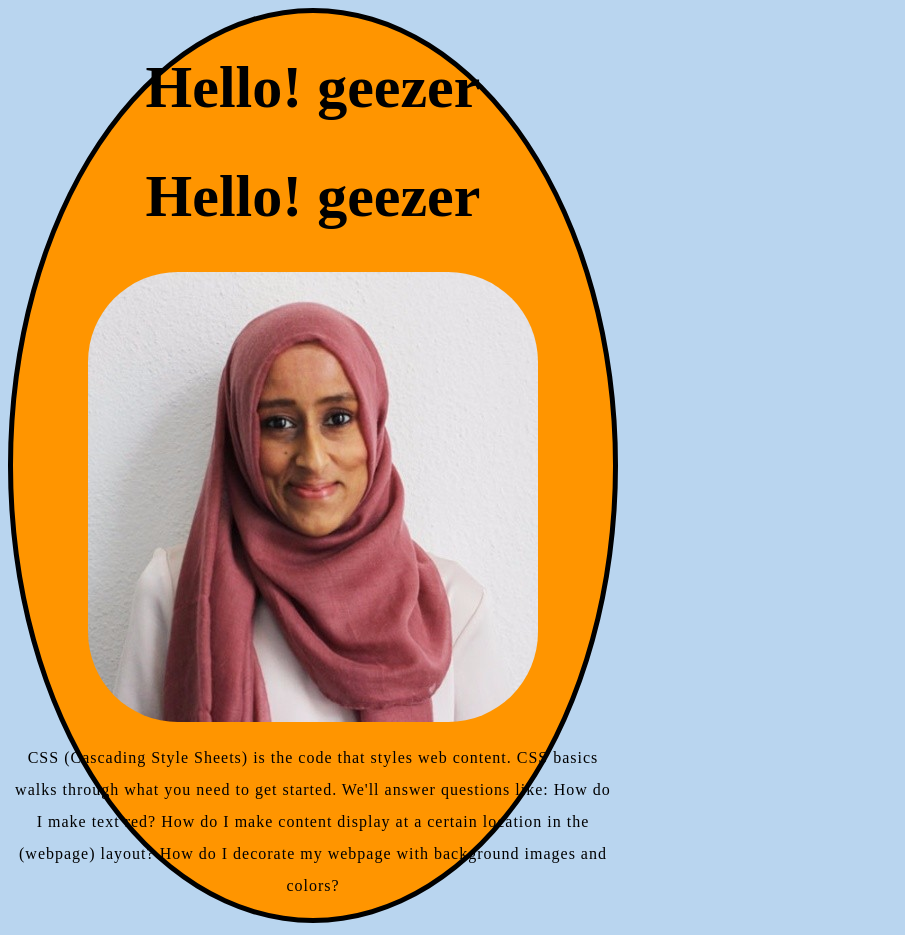
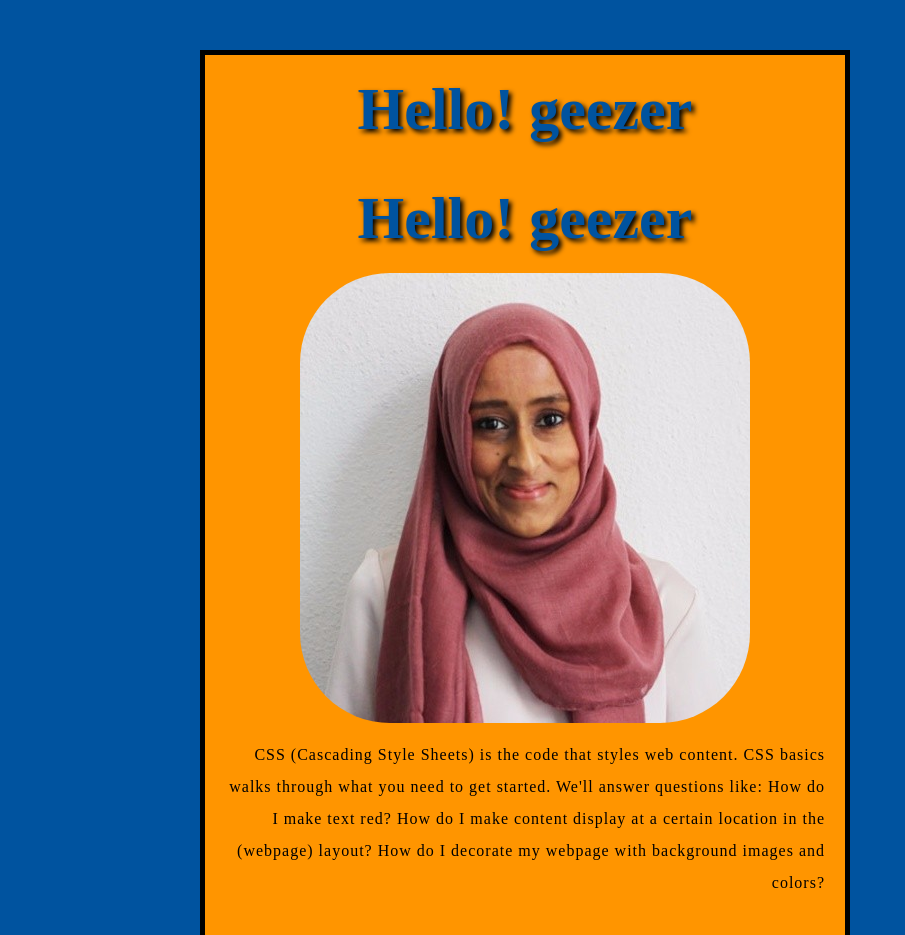
Before and after one commit to telads/telads.github.io, a plain HTML site: page index.html in a window 1280 px wide. Shown: the top 935 px of the page, without its empty margins (0-905 px from the left). Drawn offline with Linux system fonts and the light colour scheme.

Commit message:
more stylistic changes to duplicate mdn

```diff
--- a/styles/styles.css
+++ b/styles/styles.css
@@ -1,18 +1,25 @@
 html {
-  background-color: #b9d5ef;
+  background-color: #00539f;
+  text-align: right;
 }
 
 body {
   width: 600px;
+  margin: 50px 50px;
+  margin-left: auto;
+  margin-left: 200px;
   background-color: #ff9500;
-  text-align: center;
+  padding: 0 20px 20px 20px;
+  text-align: right;
   border: 5px solid black;
-  border-radius: 100%;
-}
 
 h1 {
+  margin: 0;
+  padding: 20px 0;
   font-size: 60px;
   text-align: center;
+  color: #00539f;
+  text-shadow: 3px 3px 5px black;
 }
 
 p {
@@ -23,4 +30,6 @@ p {
 
 .sabiha-image {
   border-radius: 20%;
+  display: block;
+  margin: 0 auto;
 }
```
